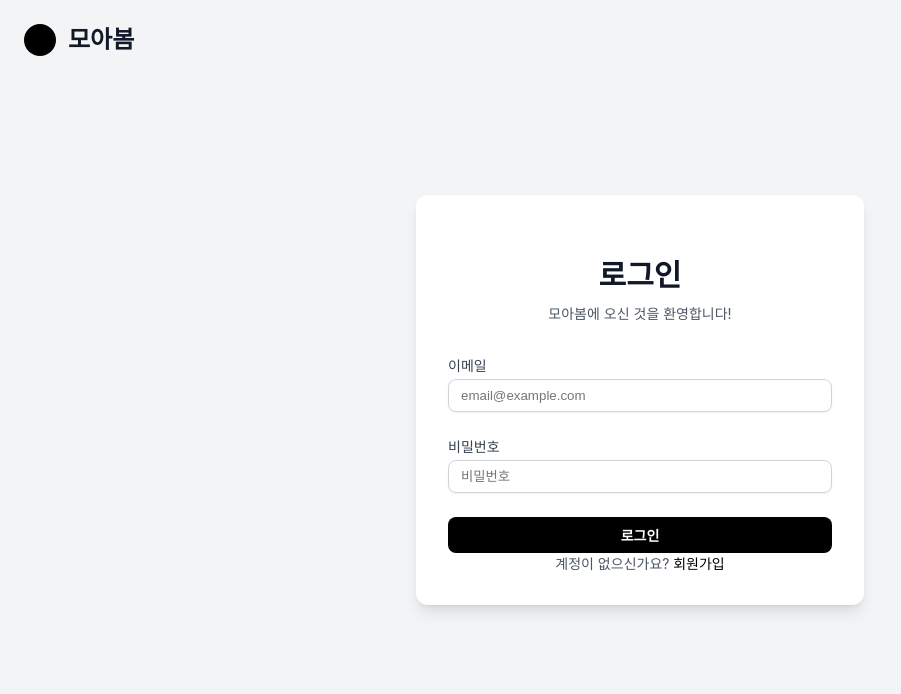
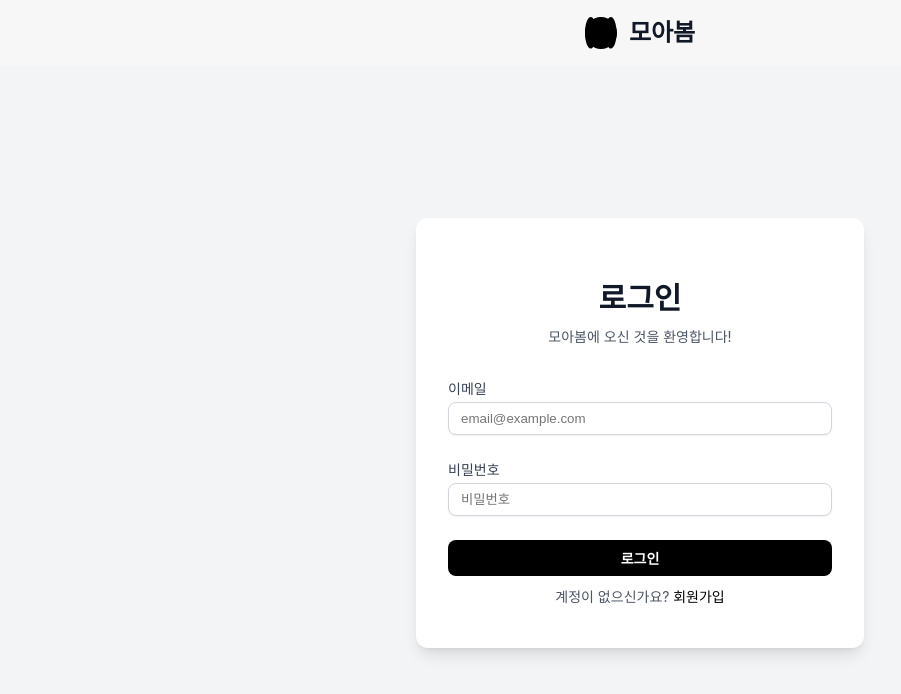
Before and after one commit to SE-MoaBom/SE-MoaBom-Front, a React (Vite) app: page /login in a window 1280 px wide. Shown: the top 694 px of the page, without its empty margins (0-901 px from the left). Built offline with nearby package versions, Linux system fonts and the light colour scheme.

Commit message:
로그인 통합 수정

```diff
--- a/src/components/Header.tsx
+++ b/src/components/Header.tsx
@@ -1,6 +1,7 @@
 import React from "react";
 import { Link } from "react-router-dom";
 import { useAuth } from "../contexts/AuthContext";
+import moabomLogo from "../assets/moabom.svg";
 
 const Header: React.FC = () => {
   const { isLoggedIn, logout } = useAuth();
@@ -10,12 +11,7 @@ const Header: React.FC = () => {
       <div className="header-container">
         <Link to="/" className="logo-container">
           <div className="logo-icon">
-            <svg width="32" height="32" viewBox="0 0 32 32" fill="none">
-              <path
-                d="M16 2.66667C8.63621 2.66667 2.66667 8.63621 2.66667 16C2.66667 23.3638 8.63621 29.3333 16 29.3333C23.3638 29.3333 29.3333 23.3638 29.3333 16C29.3333 8.63621 23.3638 2.66667 16 2.66667Z"
-                fill="#000000"
-              />
-            </svg>
+            <img src={moabomLogo} width="32" height="32" />
           </div>
           <h1 className="logo-text">모아봄</h1>
         </Link>
--- /dev/null
+++ b/src/components/SimpleHeader.tsx
@@ -0,0 +1,20 @@
+import React from "react";
+import { Link } from "react-router-dom";
+import moabomLogo from "../assets/moabom.svg";
+
+const Header: React.FC = () => {
+  return (
+    <header className="header">
+      <div className="simple-header-container">
+        <Link to="/" className="logo-container">
+          <div className="logo-icon">
+            <img src={moabomLogo} width="32" height="32" />
+          </div>
+          <h1 className="logo-text">모아봄</h1>
+        </Link>
+      </div>
+    </header>
+  );
+};
+
+export default Header;
--- a/src/pages/LoginPage.tsx
+++ b/src/pages/LoginPage.tsx
@@ -1,16 +1,6 @@
 import React, { useState } from "react";
+import SimpleHeader from "../components/SimpleHeader";
 import "../styles/LoginPage.css";
-
-const SimpleLogoHeader = () => {
-  return (
-    <header className="simple-header">
-      <div className="logo-container">
-        <div className="logo-icon"></div>
-        <span className="logo-text">모아봄</span>
-      </div>
-    </header>
-  );
-};
 
 const LoginPage: React.FC = () => {
   const [email, setEmail] = useState("");
@@ -27,7 +17,7 @@ const LoginPage: React.FC = () => {
 
   return (
     <div className="page-wrapper">
-      <SimpleLogoHeader />
+      <SimpleHeader />
 
       <main className="login-page-container">
         <div className="login-form-container">
--- a/src/pages/SignupPage.tsx
+++ b/src/pages/SignupPage.tsx
@@ -1,16 +1,6 @@
 import React, { useState } from "react";
+import SimpleHeader from "../components/SimpleHeader";
 import "../styles/SignupPage.css";
-
-const SimpleLogoHeader = () => {
-  return (
-    <header className="simple-header">
-      <div className="logo-container">
-        <div className="logo-icon"></div>
-        <span className="logo-text">모아봄</span>
-      </div>
-    </header>
-  );
-};
 
 const SignupPage: React.FC = () => {
   const [email, setEmail] = useState("");
@@ -29,7 +19,7 @@ const SignupPage: React.FC = () => {
 
   return (
     <div className="page-wrapper">
-      <SimpleLogoHeader />
+      <SimpleHeader />
       <main className="signup-page-container">
         <div className="signup-form-container">
           <div>
--- a/src/styles/LoginPage.css
+++ b/src/styles/LoginPage.css
@@ -1,11 +1,3 @@
-.simple-header {
-  position: absolute;
-  top: 0;
-  left: 0;
-  width: 100%;
-  padding: 1.5rem;
-}
-
 .logo-container {
   display: flex;
   align-items: center;
@@ -110,6 +102,7 @@
   text-align: center;
   font-size: 0.875rem;
   color: #4b5563;
+  margin: 10px;
 }
 
 .signup-link {
--- a/src/styles/SignupPage.css
+++ b/src/styles/SignupPage.css
@@ -1,11 +1,3 @@
-.simple-header {
-  position: absolute;
-  top: 0;
-  left: 0;
-  width: 100%;
-  padding: 1.5rem;
-}
-
 .logo-container {
   display: flex;
   align-items: center;
@@ -110,6 +102,7 @@
   text-align: center;
   font-size: 0.875rem;
   color: #4b5563;
+  margin: 10px;
 }
 
 .login-link {
--- a/src/styles/mainPage.css
+++ b/src/styles/mainPage.css
@@ -29,6 +29,16 @@
   display: flex;
   flex-direction: row;
   justify-content: space-between;
+  align-items: center;
+  width: 100%;
+  max-width: 1920px;
+  margin: 0 auto;
+}
+
+.simple-header-container {
+  display: flex;
+  flex-direction: row;
+  justify-content: center;
   align-items: center;
   width: 100%;
   max-width: 1920px;
```
